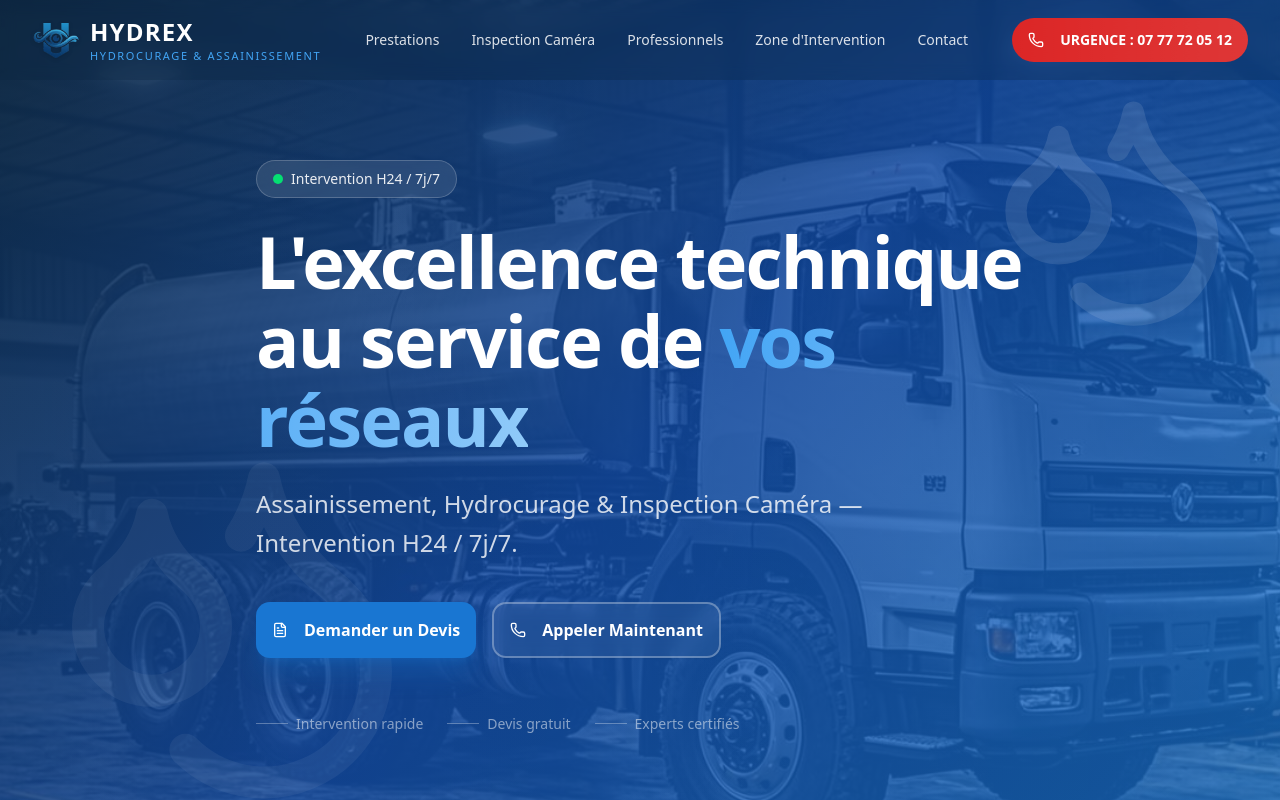
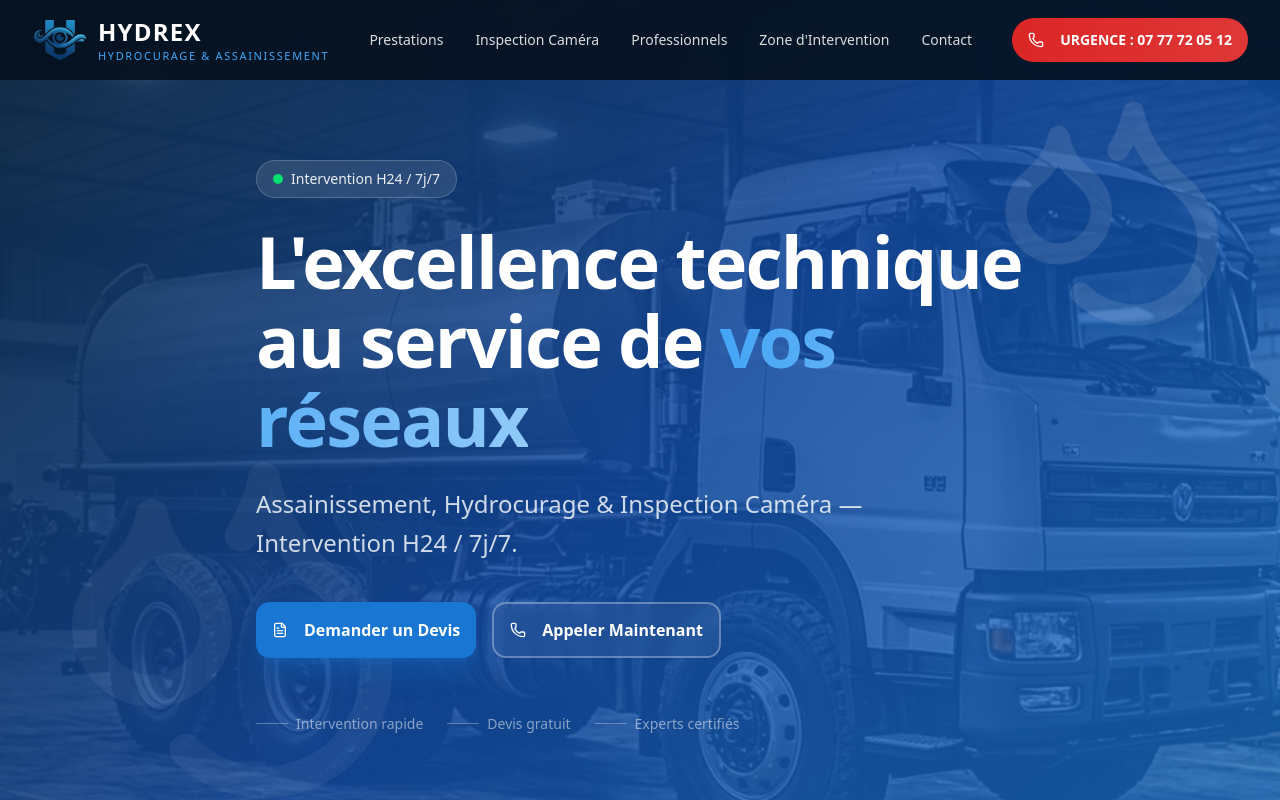
Before and after one commit to misterhassen32/hydrex, a Next.js app: page / in a window 1280 px wide. Shown: the top 800 px of the page. Built offline with nearby package versions, Linux system fonts and the light colour scheme.

Commit message:
c5307401-f22f-4aa1-b7ee-e1050987126c

```diff
--- a/src/components/header.tsx
+++ b/src/components/header.tsx
@@ -56,7 +56,7 @@ export default function Header() {
       className={`fixed top-0 left-0 right-0 z-50 transition-all duration-500 ${
         scrolled
           ? 'glass shadow-lg shadow-hydrex-deep/5'
-          : 'bg-hydrex-deep/30 backdrop-blur-sm'
+          : 'bg-[#06111f]/90 backdrop-blur-sm'
       }`}
     >
       <div className="mx-auto max-w-7xl px-4 sm:px-6 lg:px-8">
@@ -67,9 +67,9 @@ export default function Header() {
               <Image
                 src="/logo-icon.png"
                 alt="HYDREX Logo"
-                width={40}
-                height={30}
-                className="object-contain drop-shadow-sm sm:!w-[48px] sm:!h-[35px]"
+                width={48}
+                height={36}
+                className="object-contain drop-shadow-sm sm:!w-[56px] sm:!h-[42px]"
                 priority
               />
             </div>
```
